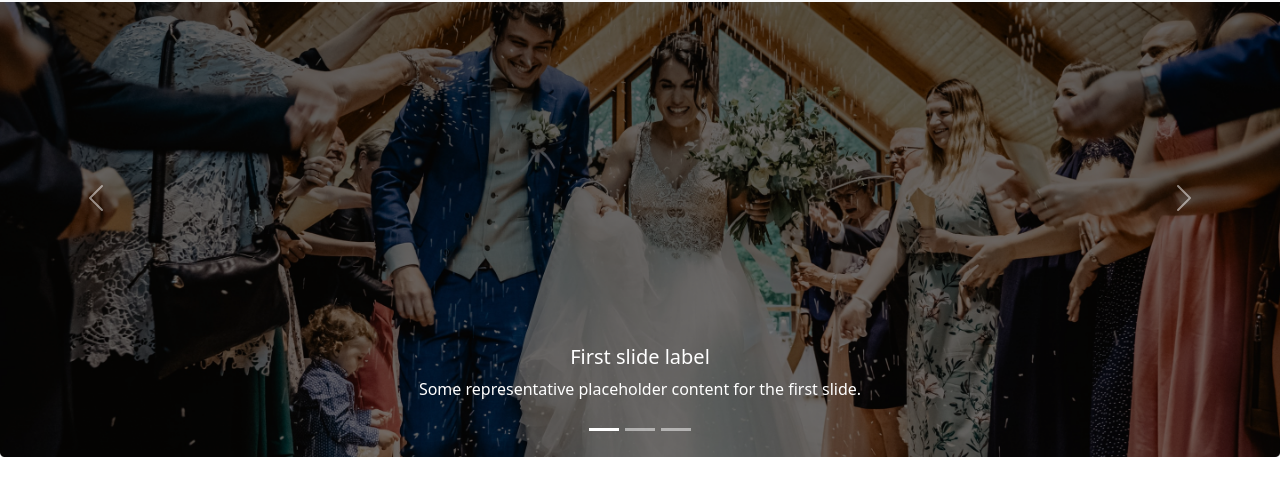
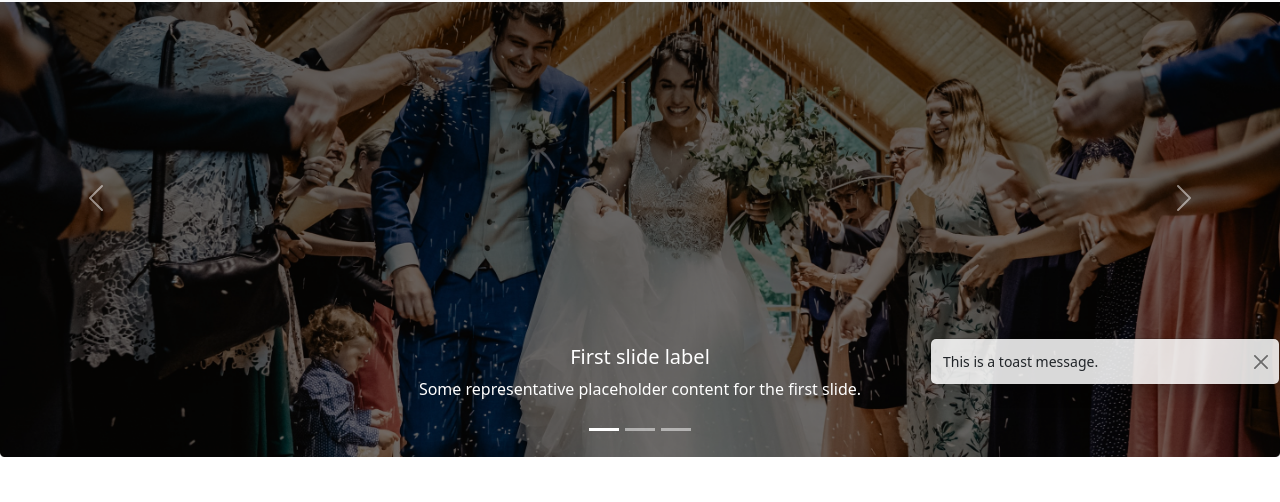
Before and after one commit to DevSrabon/Convention, a plain HTML site: page index.html in a window 1280 px wide. Shown: the part 62-564 px from the top of the page. Drawn offline with nearby package versions, Linux system fonts and the light colour scheme.

Commit message:
toast added

```diff
--- a/index.html
+++ b/index.html
@@ -74,6 +74,16 @@
         </section>
     </header>
     <main class="container my-5">
+      <!-- toast -->
+      <div class="toast show toast position-fixed end-0 top-50 align-items-center" role="alert" aria-live="assertive" aria-atomic="true">
+        <div class="d-flex">
+          <div class="toast-body">
+            This is a toast message.
+          </div>
+          <button type="button" class="btn-close me-2 m-auto" data-bs-dismiss="toast" aria-label="Close"></button>
+        </div>
+      </div>
+      <!-- wedding -->
       <section class="d-flex gap-5 align-items-center">
         <div>
             <img src="/images/wedding.png" alt="">
```
